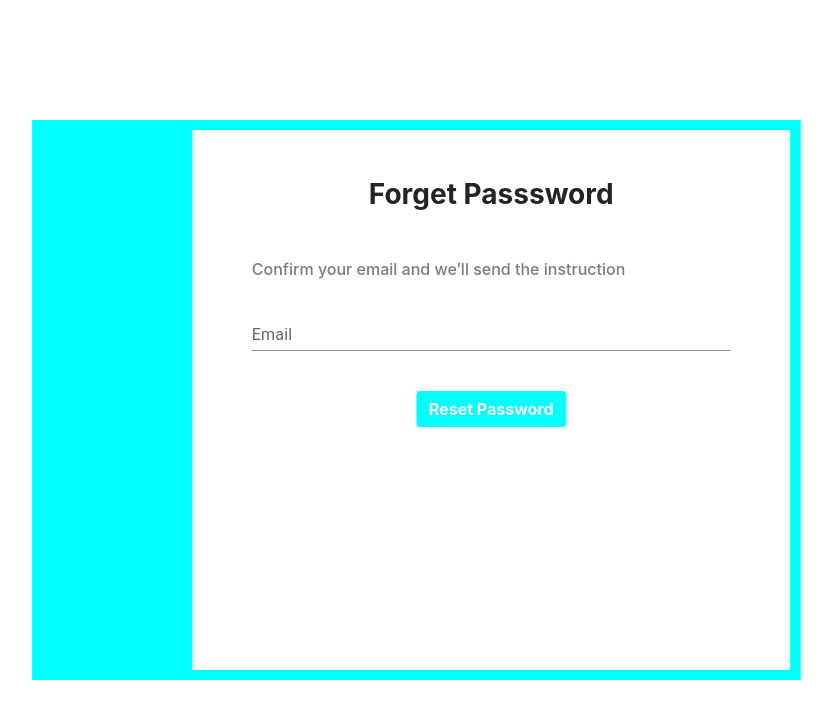
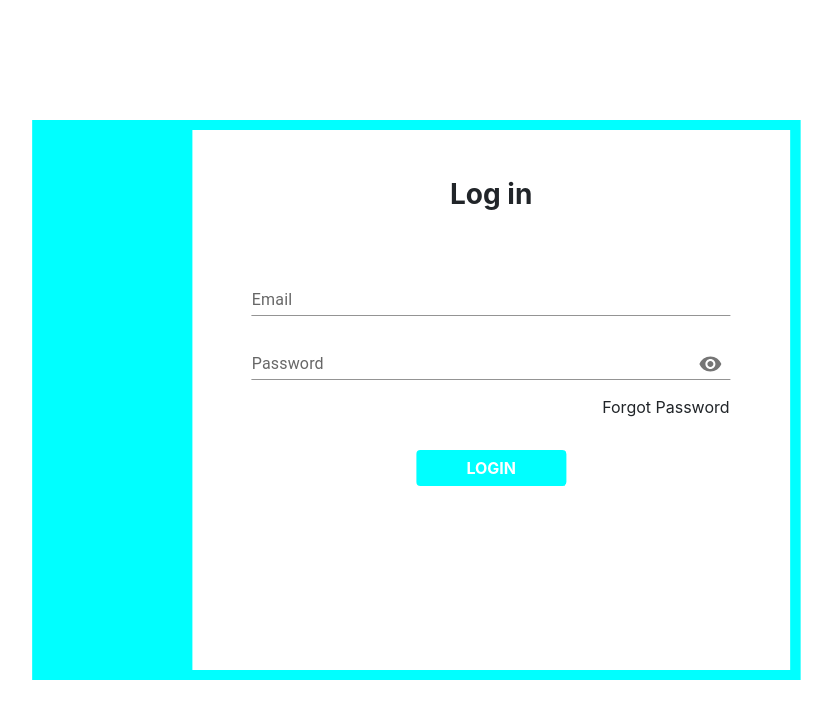
Before and after one commit to MZakria3637/Screens, a React (Create React App) app: page / in a window 1280 px wide. Shown: the top 718 px of the page, without its empty margins (198-1030 px from the left). Built offline with nearby package versions, Linux system fonts and the light colour scheme.

Commit message:
create account partially

```diff
--- a/src/App.js
+++ b/src/App.js
@@ -1,9 +1,12 @@
-import Forgot from "./forgot_password/forgot_password";
+//import Forgot from "./forgot_password/forgot_password";
 // import Login from "./login/login";
+
+import CreateAcount from "./create_account/createAcount";
+
 function App() {
   return (
     <div>
-      <Forgot />
+      <CreateAcount />
     </div>
   );
 }
--- /dev/null
+++ b/src/create_account/account.css
@@ -0,0 +1,30 @@
+.Login{
+    background-color:aqua;
+    width: 60%;
+    height: 70vh;
+    transform: translate(30%,15vh);
+    overflow: hidden;
+    border: 10px solid aqua;
+}
+.login_form{
+    width: 80%;
+    background-color:white;
+    float: right;
+    height:100%;
+
+}
+.row1{
+    display: flex;
+    flex-direction: column;
+    align-items: center;
+    justify-content: space-between;
+}
+.forgot_pass{
+
+    align-self: flex-end;
+    padding-right: 10%;
+}
+.login_btn{
+    background-color: aqua !important;
+    border: 1px aqua !important;
+}
--- /dev/null
+++ b/src/create_account/createAcount.js
@@ -0,0 +1,75 @@
+import React,{useState} from 'react'
+import "./account.css"
+import { FormControl, IconButton, Input, InputAdornment, InputLabel, } from '@mui/material';
+import { Visibility, VisibilityOff } from '@mui/icons-material';
+function CreateAcount() {
+    const [values, setValues] = useState({
+        email: '',
+        password: '',
+        weight: '',
+        weightRange: '',
+        showPassword: false,
+    });
+
+    const handleChange = (prop) => (event) => {
+        setValues({ ...values, [prop]: event.target.value });
+    };
+
+    const handleClickShowPassword = () => {
+        setValues({
+            ...values,
+            showPassword: !values.showPassword,
+        });
+    };
+
+
+    const handleMouseDownPassword = (event) => {
+        event.preventDefault();
+    };
+
+    return (
+        <div className="Login">
+            {console.log(values.showEmail)}
+            <div className="login_form">
+                <div className="row1">
+                    <h3 className="heading my-5 fw-bold">Log in</h3>
+                    <FormControl sx={{ my: 1, width: '80%' }} variant="standard">
+                        <InputLabel htmlFor="standard-adornment-email">Email</InputLabel>
+                        <Input
+                            id="standard-adornment-email"
+                            type='email'
+                            value={values.email}
+                            onChange={handleChange('email')}
+                        />
+                    </FormControl>
+                    <FormControl sx={{ my: 1, width: '80%' }} variant="standard">
+                        <InputLabel htmlFor="standard-adornment-password">Password</InputLabel>
+                        <Input
+                            id="standard-adornment-password"
+                            type={values.showPassword ? 'text' : 'password'}
+                            value={values.password}
+                            onChange={handleChange('password')}
+                            endAdornment={
+                                <InputAdornment position="end">
+                                    <IconButton
+                                        aria-label="toggle password visibility"
+                                        onClick={handleClickShowPassword}
+                                        onMouseDown={handleMouseDownPassword}
+                                    >
+                                        {values.showPassword ? <VisibilityOff /> : <Visibility />}
+                                    </IconButton>
+                                </InputAdornment>
+                            }
+                        />
+                    </FormControl>
+                    <span className="forgot_pass btn">Forgot Password</span>
+                    <button type="button" class="btn btn-primary login_btn fw-bold w-25 my-4">LOGIN</button>
+
+                </div>
+
+            </div>
+        </div>
+    )
+}
+
+export default CreateAcount
```
